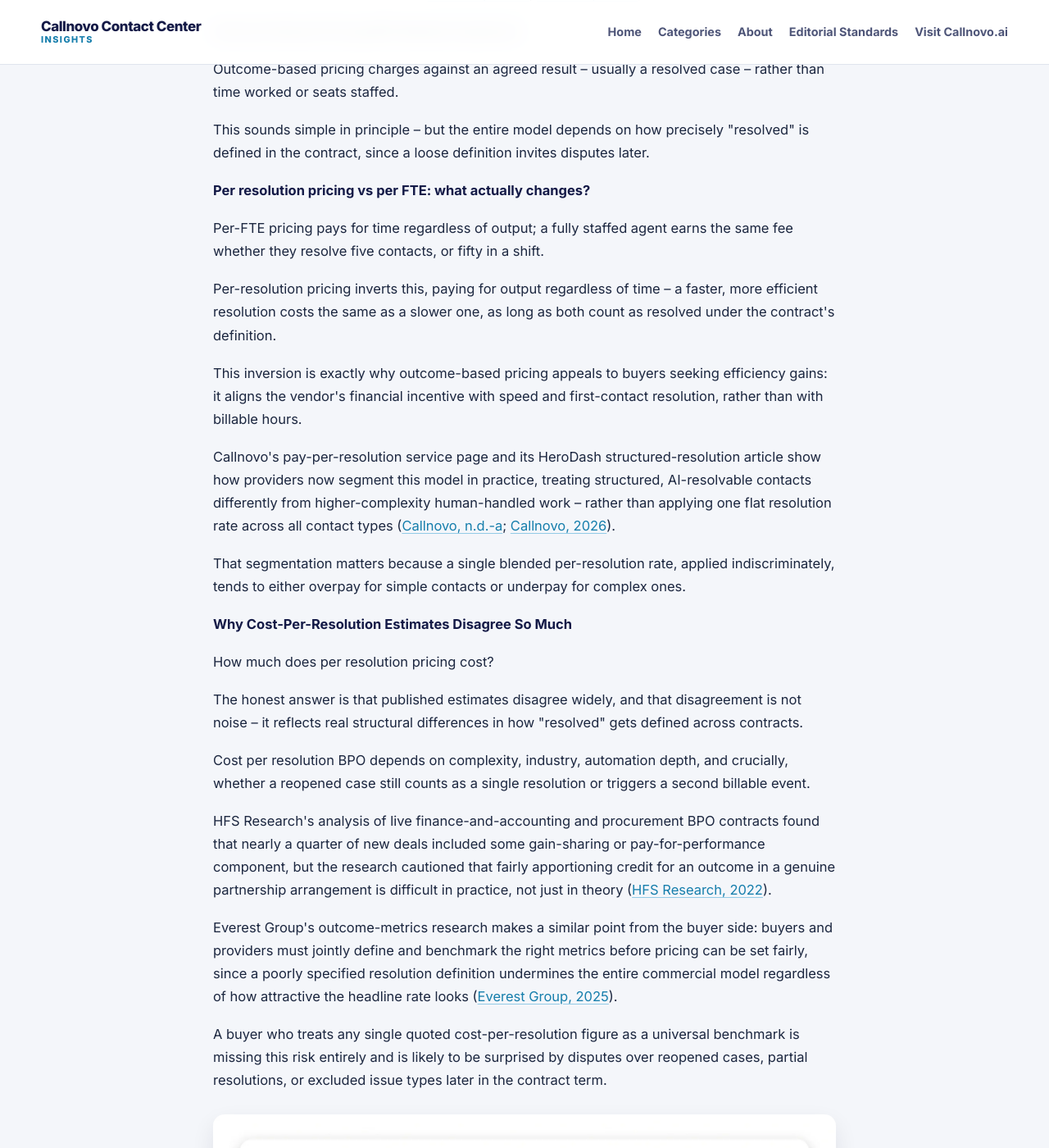
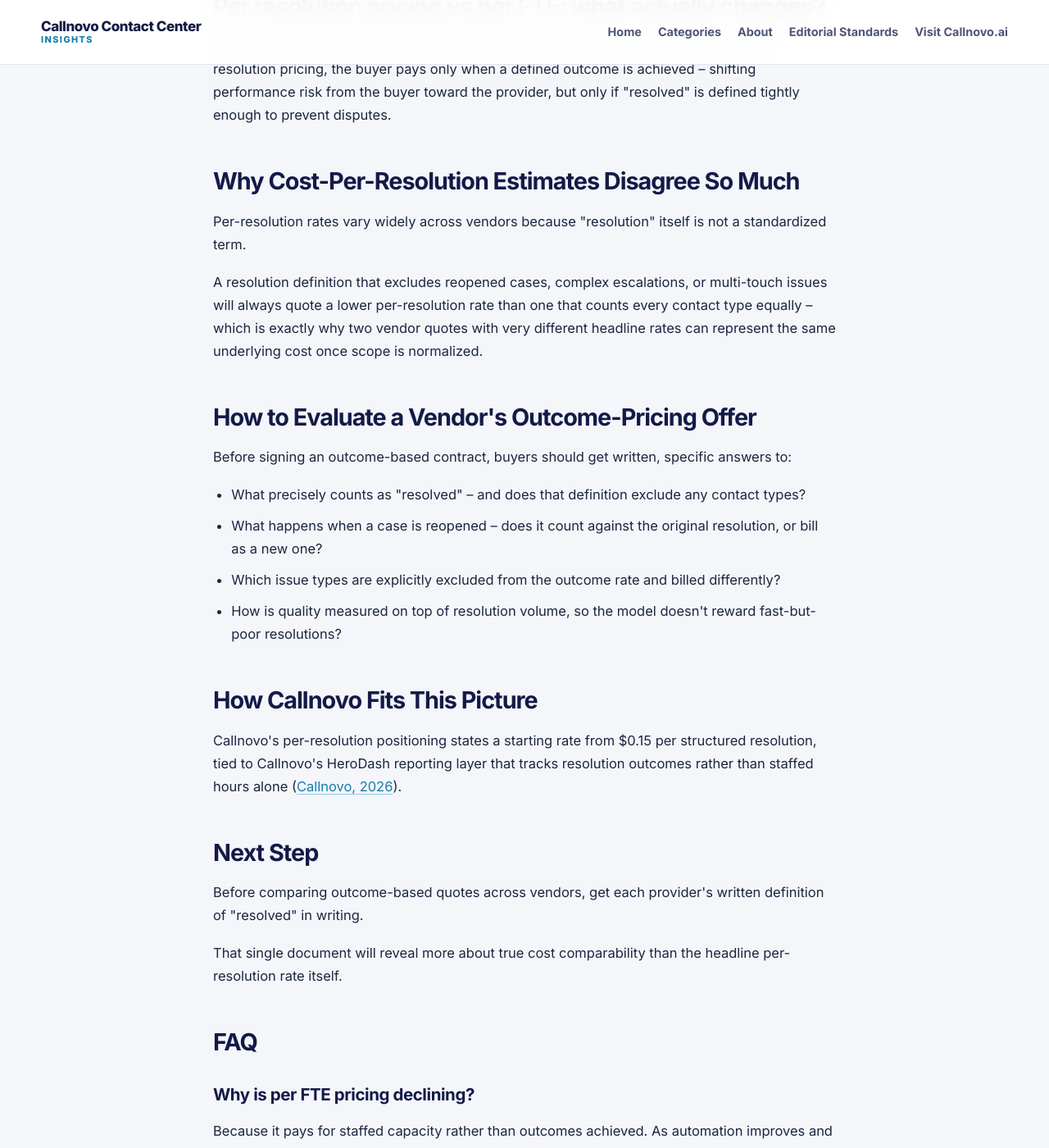
Before and after one commit to callnovo-cc/blog, a Jekyll site: the page built from _posts/2026-08-17-outcome-based-pricing-bpo-2026.md, in a window 1280 px wide and 1400 px high, scrolled down 1830 px. Shown: the whole window at 82% size. Built offline with Jekyll 4.4.1, drawn with Linux system fonts in a browser that asks for light colours; some of the changed text lies outside the part shown.

Commit message:
SEO/AEO audit: add word_count/article_type, convert bold pseudo-headings to real H2/H3 for FAQ and References

```diff
--- a/_posts/2026-08-17-outcome-based-pricing-bpo-2026.md
+++ b/_posts/2026-08-17-outcome-based-pricing-bpo-2026.md
@@ -38,112 +40,65 @@
 
 For buyers, the practical question is not whether outcome-based pricing is trending – it clearly is – but whether it fits a given contract's actual work.
 
-**Why Is Per-FTE Pricing Declining?**
+## Why Is Per-FTE Pricing Declining?
 
 Per-FTE billing charges for staffed capacity whether or not that capacity is used efficiently, which was tolerable when labor was the only real input to a support operation.
 
 Once AI can resolve a meaningful share of routine contacts at a lower marginal cost than a fully staffed FTE block, buyers reasonably begin asking why they should keep paying as though every solved issue required the same fixed amount of human labor, regardless of actual complexity.
 
-HFS Research's long-running analysis of BPO commercial models notes that FTE-based pricing remains common for new engagements that lack a stable volume baseline, since a provider needs predictable revenue to justify staffing up for an unproven relationship.
+## Outcome Based Pricing BPO Models Explained
 
-But HFS also found that buyers increasingly push toward transaction or outcome-based structures once operations mature and volume patterns become well understood, because that maturity removes much of the risk that made FTE pricing attractive to providers in the first place ([HFS Research, 2022](https://www.hfsresearch.com/research/delivering-on-contractual-commitments-is-hygiene-but-you-get-what-you-pay-for/){:rel="noopener"}).
+Outcome-based pricing ties payment to a defined, measurable result – a resolved ticket, a completed transaction, a retained customer – rather than to hours staffed or seats filled.
 
-Callnovo's homepage and pricing materials reflect this same shift by presenting both dedicated-team economics and solved-case economics side by side, rather than defaulting every client into one universal commercial model ([Callnovo, n.d.-b](https://callnovo.ai/); [Callnovo, n.d.-c](https://callnovo.ai/pricing/)).
+Cognizant's 45% adoption figure for new contracts signals that this is now a mainstream commercial structure, not an experimental niche ([Moneycontrol, 2026](https://www.moneycontrol.com/shorts/artificial-intelligence/outcome-based-pricing-gains-ground-as-45-of-cognizant-s-new-bpo-contracts-adopt-the-model){:rel="noopener"}).
 
-**Outcome Based Pricing BPO Models Explained**
+## Per resolution pricing vs per FTE: what actually changes?
 
-Outcome-based pricing charges against an agreed result – usually a resolved case – rather than time worked or seats staffed.
+Under per-FTE pricing, the buyer pays for staffed hours regardless of output. Under per-resolution pricing, the buyer pays only when a defined outcome is achieved – shifting performance risk from the buyer toward the provider, but only if "resolved" is defined tightly enough to prevent disputes.
 
-This sounds simple in principle – but the entire model depends on how precisely "resolved" is defined in the contract, since a loose definition invites disputes later.
+## Why Cost-Per-Resolution Estimates Disagree So Much
 
-**Per resolution pricing vs per FTE: what actually changes?**
+Per-resolution rates vary widely across vendors because "resolution" itself is not a standardized term.
 
-Per-FTE pricing pays for time regardless of output; a fully staffed agent earns the same fee whether they resolve five contacts, or fifty in a shift.
+A resolution definition that excludes reopened cases, complex escalations, or multi-touch issues will always quote a lower per-resolution rate than one that counts every contact type equally – which is exactly why two vendor quotes with very different headline rates can represent the same underlying cost once scope is normalized.
 
-Per-resolution pricing inverts this, paying for output regardless of time – a faster, more efficient resolution costs the same as a slower one, as long as both count as resolved under the contract's definition.
+## How to Evaluate a Vendor's Outcome-Pricing Offer
 
-This inversion is exactly why outcome-based pricing appeals to buyers seeking efficiency gains: it aligns the vendor's financial incentive with speed and first-contact resolution, rather than with billable hours.
+Before signing an outcome-based contract, buyers should get written, specific answers to:
 
-Callnovo's pay-per-resolution service page and its HeroDash structured-resolution article show how providers now segment this model in practice, treating structured, AI-resolvable contacts differently from higher-complexity human-handled work – rather than applying one flat resolution rate across all contact types ([Callnovo, n.d.-a](https://callnovo.ai/services/pay-per-resolution/); [Callnovo, 2026](https://callnovo.ai/blog/ai-customer-support-per-resolution-herodash/)).
+- What precisely counts as "resolved" – and does that definition exclude any contact types?
+- What happens when a case is reopened – does it count against the original resolution, or bill as a new one?
+- Which issue types are explicitly excluded from the outcome rate and billed differently?
+- How is quality measured on top of resolution volume, so the model doesn't reward fast-but-poor resolutions?
 
-That segmentation matters because a single blended per-resolution rate, applied indiscriminately, tends to either overpay for simple contacts or underpay for complex ones.
+## How Callnovo Fits This Picture
 
-**Why Cost-Per-Resolution Estimates Disagree So Much**
+Callnovo's per-resolution positioning states a starting rate from $0.15 per structured resolution, tied to Callnovo's HeroDash reporting layer that tracks resolution outcomes rather than staffed hours alone ([Callnovo, 2026](https://callnovo.ai/blog/ai-customer-support-per-resolution-herodash/)).
 
-How much does per resolution pricing cost?
+## Next Step
 
-The honest answer is that published estimates disagree widely, and that disagreement is not noise – it reflects real structural differences in how "resolved" gets defined across contracts.
+Before comparing outcome-based quotes across vendors, get each provider's written definition of "resolved" in writing.
 
-Cost per resolution BPO depends on complexity, industry, automation depth, and crucially, whether a reopened case still counts as a single resolution or triggers a second billable event.
+That single document will reveal more about true cost comparability than the headline per-resolution rate itself.
 
-HFS Research's analysis of live finance-and-accounting and procurement BPO contracts found that nearly a quarter of new deals included some gain-sharing or pay-for-performance component, but the research cautioned that fairly apportioning credit for an outcome in a genuine partnership arrangement is difficult in practice, not just in theory ([HFS Research, 2022](https://www.hfsresearch.com/research/delivering-on-contractual-commitments-is-hygiene-but-you-get-what-you-pay-for/){:rel="noopener"}).
+## FAQ
 
-Everest Group's outcome-metrics research makes a similar point from the buyer side: buyers and providers must jointly define and benchmark the right metrics before pricing can be set fairly, since a poorly specified resolution definition undermines the entire commercial model regardless of how attractive the headline rate looks ([Everest Group, 2025](https://www.everestgrp.com/blogs/outcome-based-metrics-the-new-value-currency-in-bpo/){:rel="noopener"}).
-
-A buyer who treats any single quoted cost-per-resolution figure as a universal benchmark is missing this risk entirely and is likely to be surprised by disputes over reopened cases, partial resolutions, or excluded issue types later in the contract term.
-
-![Chart comparing per-FTE attendance coverage against per-resolution pricing tiers, with figures added as a text overlay.]({{ '/assets/images/article-03-fte-vs-resolution-chart.webp' | relative_url }})
-
-**How to Evaluate a Vendor's Outcome-Pricing Offer**
-
-***Chart comparing per-FTE attendance coverage against per-resolution pricing tiers, with figures added as a text overlay.***
-
-Before accepting an outcome-based quote, get specific answers to five questions:
-
-1.  What exactly counts as a resolved case – does it require customer confirmation, or is it defined purely by agent or system status?
-2.  What happens if the issue reopens within a defined window – does the provider absorb that cost, or does it trigger a new billable resolution?
-3.  Are partial outcomes billed at a reduced rate, or does the contract only recognize full resolutions?
-4.  Which issue types are explicitly excluded from the outcome-based rate and billed under a different structure instead?
-5.  How are human-assisted exceptions priced when a contact starts as an AI-resolvable case but escalates partway through?
-
-A vendor who answers these questions with contract language – rather than general reassurance – is offering a commercial structure a buyer can actually govern over the life of the relationship.
-
-It also helps to pilot an outcome-based structure on a limited scope before rolling it out across an entire program.
-
-A 90-day pilot on one contact type – say, order-status inquiries – surfaces disputes over resolution definitions and reopening rules while the stakes are still small, rather than discovering those gaps six months into a full-scale commercial commitment.
-
-Vendors confident in their own resolution quality tend to welcome this kind of staged rollout, since it gives them a low-risk way to demonstrate performance before the relationship scales.
-
-**How Callnovo Fits This Picture**
-
-Callnovo's base commercial model remains per-FTE for judgment-heavy, recurring contact volume where dedicated staffing and consistent utilization make sense, while its HeroDash platform and pay-per-resolution service line support outcome-based billing specifically where a client's volume profile is structured enough to support it ([Callnovo, n.d.-d](https://callnovo.ai/herodash/); [Callnovo, n.d.-a](https://callnovo.ai/services/pay-per-resolution/)).
-
-This dual approach reflects the reality that most support programs contain both types of work, rather than fitting neatly into one pricing philosophy.
-
-**Next Step**
-
-Use contract clarity as the test – not pricing novelty.
-
-A plain per-FTE model you can govern with confidence is often safer than an outcome-based model that sounds modern but cannot survive operational ambiguity once real contacts start flowing through it.
-
-**FAQ**
-
-**Question 1: Why is per FTE pricing declining?**
+### Why is per FTE pricing declining?
 Because it pays for staffed capacity rather than outcomes achieved. As automation improves and volume baselines mature, buyers increasingly want commercial models that reflect what actually gets solved, not just how many seats are staffed.
 
-**Question 2: How much does per resolution pricing cost?**
+### How much does per resolution pricing cost?
 It varies widely because a "resolution" can mean very different things across contracts. Always check complexity scope, reopening rules, and escalation treatment before comparing quoted per-resolution rates across vendors.
 
-**Question 3: Is outcome based pricing better for BPO contracts?**
+### Is outcome based pricing better for BPO contracts?
 Sometimes. It works best when the underlying work is structured and measurable, which is why large providers like Cognizant now apply it to nearly half of new contracts. For highly judgment-heavy support, a pure outcome model can become distorted or difficult to govern fairly.
 
-**Question 4: What should a buyer negotiate into an outcome-based contract?**
+### What should a buyer negotiate into an outcome-based contract?
 A precise, written definition of "resolved," clear rules for reopened cases, and an explicit list of issue types excluded from the outcome rate. These three items prevent most disputes that surface later in outcome-based engagements.
 
-**References**
+## References
 
-Callnovo. (n.d.-a). *Pay per resolution*. [https://callnovo.ai/services/pay-per-resolution/](https://callnovo.ai/services/pay-per-resolution/)
+Moneycontrol. (2026). *Outcome-based pricing gains ground as 45% of Cognizant's new BPO contracts adopt the model*. [https://www.moneycontrol.com/shorts/artificial-intelligence/outcome-based-pricing-gains-ground-as-45-of-cognizant-s-new-bpo-contracts-adopt-the-model](https://www.moneycontrol.com/shorts/artificial-intelligence/outcome-based-pricing-gains-ground-as-45-of-cognizant-s-new-bpo-contracts-adopt-the-model){:rel="noopener"}
 
-Callnovo. (n.d.-b). *Callnovo homepage*. [https://callnovo.ai/](https://callnovo.ai/)
+Everest Group. (2025). *Outcome-based metrics: the new value currency in BPO*. [https://www.everestgrp.com/blogs/outcome-based-metrics-the-new-value-currency-in-bpo/](https://www.everestgrp.com/blogs/outcome-based-metrics-the-new-value-currency-in-bpo/){:rel="noopener"}
 
-Callnovo. (n.d.-c). *Pricing*. [https://callnovo.ai/pricing/](https://callnovo.ai/pricing/)
-
-Callnovo. (n.d.-d). *HeroDash*. [https://callnovo.ai/herodash/](https://callnovo.ai/herodash/)
-
-Callnovo. (2026, June 7). *AI customer support from $0.15 per structured resolution*. [https://callnovo.ai/blog/ai-customer-support-per-resolution-herodash/](https://callnovo.ai/blog/ai-customer-support-per-resolution-herodash/)
-
-Everest Group. (2025, December 8). *Outcome-based metrics: The new value currency in BPO*. [https://www.everestgrp.com/blogs/outcome-based-metrics-the-new-value-currency-in-bpo/](https://www.everestgrp.com/blogs/outcome-based-metrics-the-new-value-currency-in-bpo/){:rel="noopener"}
-
-HFS Research. (2022, January 13). *Delivering on contractual commitments is hygiene, but you get what you pay for*. [https://www.hfsresearch.com/research/delivering-on-contractual-commitments-is-hygiene-but-you-get-what-you-pay-for/](https://www.hfsresearch.com/research/delivering-on-contractual-commitments-is-hygiene-but-you-get-what-you-pay-for/){:rel="noopener"}
-
-Moneycontrol. (2026, July 6). *Outcome-based pricing gains ground as 45% of Cognizant's new BPO contracts adopt the model*. [https://www.moneycontrol.com/shorts/artificial-intelligence/outcome-based-pricing-gains-ground-as-45-of-cognizant-s-new-bpo-contracts-adopt-the-model](https://www.moneycontrol.com/shorts/artificial-intelligence/outcome-based-pricing-gains-ground-as-45-of-cognizant-s-new-bpo-contracts-adopt-the-model){:rel="noopener"}
+Callnovo. (2026). *AI customer support from $0.15 per structured resolution*. [https://callnovo.ai/blog/ai-customer-support-per-resolution-herodash/](https://callnovo.ai/blog/ai-customer-support-per-resolution-herodash/)
```
Also changed, not shown: other parts of _posts/2026-08-17-outcome-based-pricing-bpo-2026.md (+2 -0 lines).
